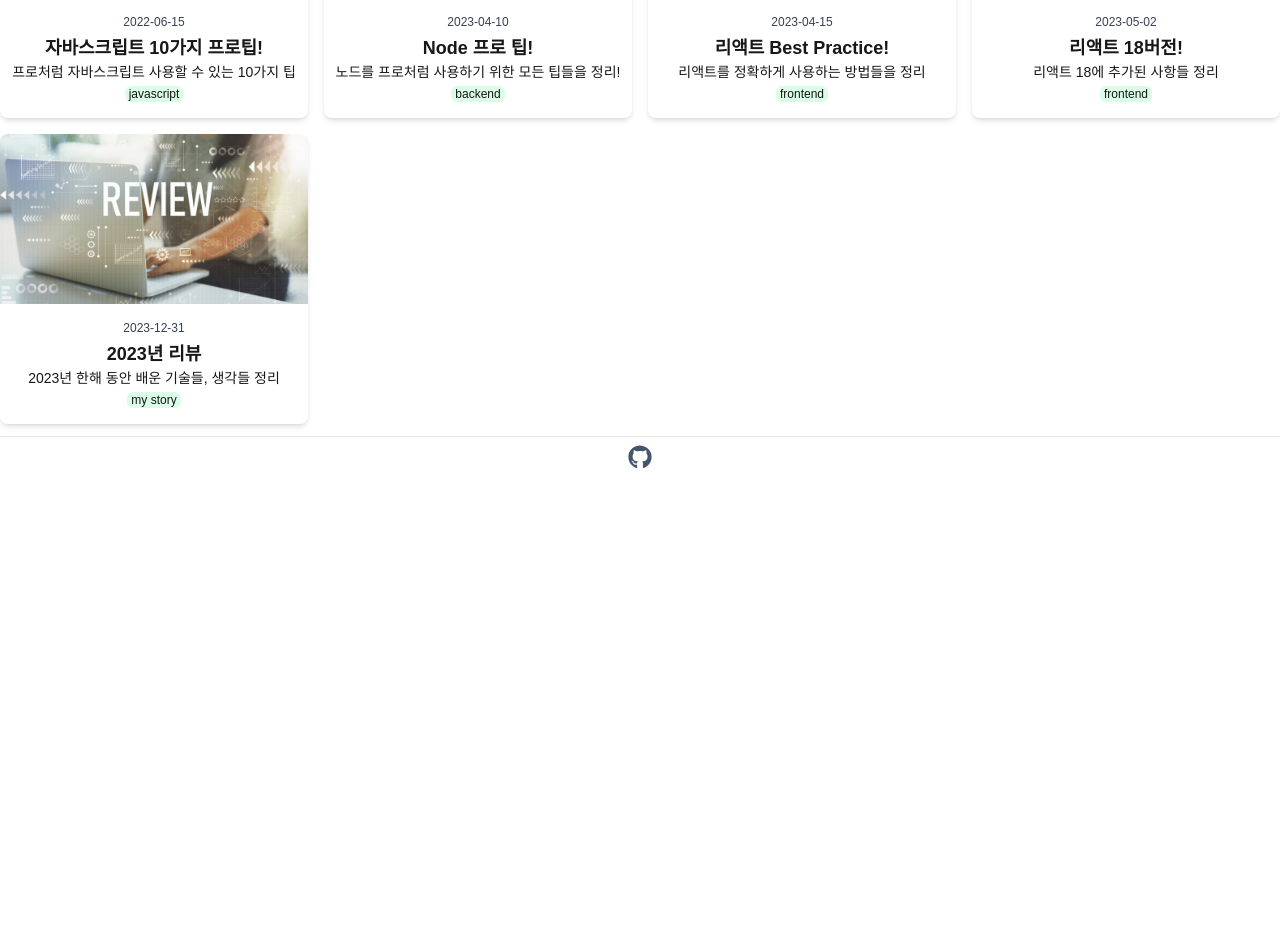
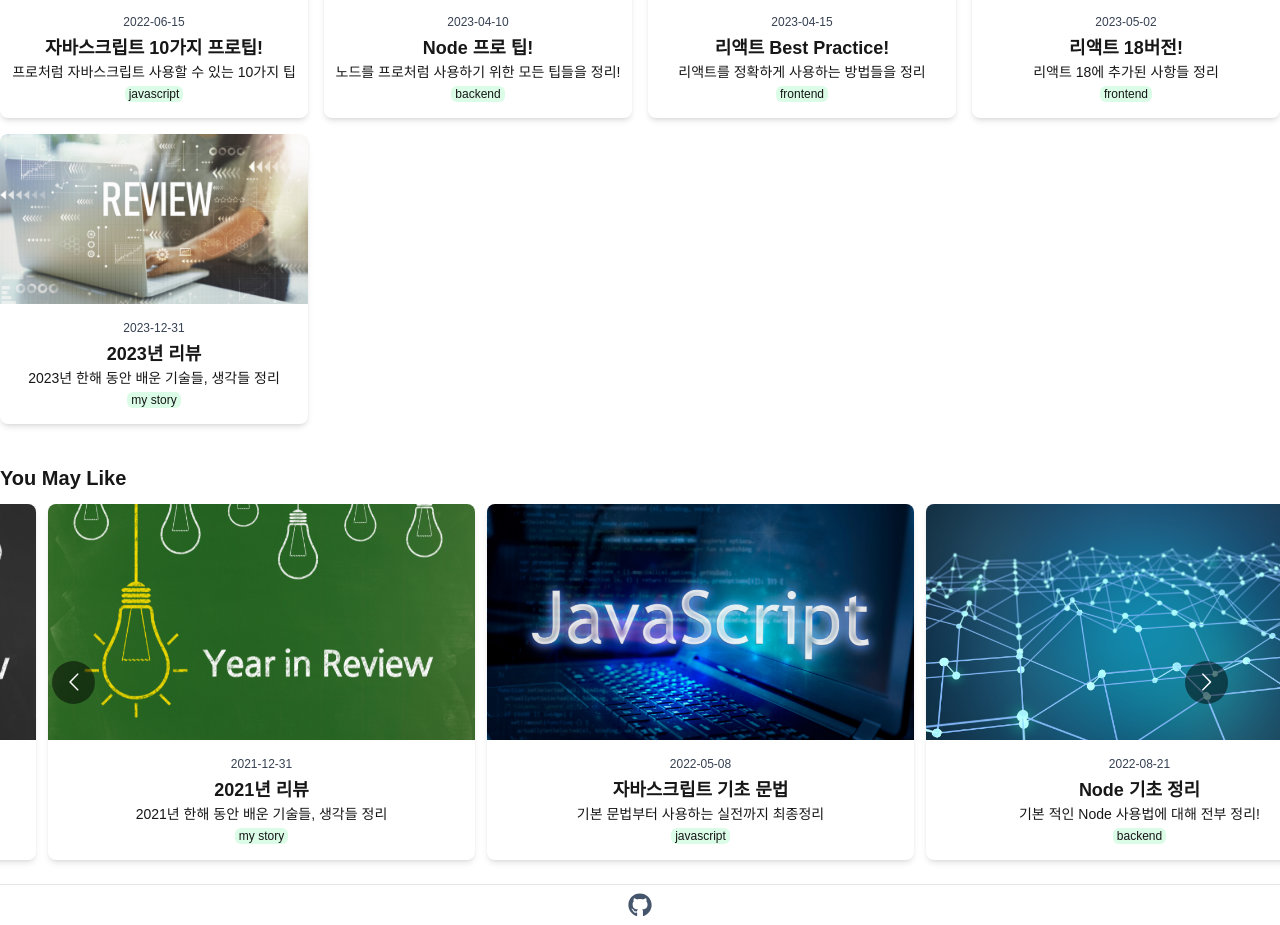
Before and after one commit to hheeseung/hlog, a Next.js app: page / in a window 1280 px wide. Shown: the part 564-1489 px from the top of the page. Before the commit the page ends 1041 px from the top, so only its background shows below. Built offline with nearby package versions, Linux system fonts and the light colour scheme.

Commit message:
feat: 캐러셀 형식으로 You May Like 리스트 보여주기

```diff
--- a/package.json
+++ b/package.json
@@ -12,7 +12,8 @@
     "next": "15.2.1",
     "react": "^19.0.0",
     "react-dom": "^19.0.0",
-    "react-icons": "^5.5.0"
+    "react-icons": "^5.5.0",
+    "react-multi-carousel": "^2.8.5"
   },
   "devDependencies": {
     "@eslint/eslintrc": "^3",
--- a/src/app/layout.tsx
+++ b/src/app/layout.tsx
@@ -30,7 +30,7 @@ export default function RootLayout({
         className={`${geistSans.variable} ${geistMono.variable} max-w-7xl mx-auto flex flex-col h-screen antialiased`}
       >
         <Header />
-        <section className='grow'>{children}</section>
+        <main className='grow'>{children}</main>
         <Footer />
       </body>
     </html>
--- a/src/app/page.tsx
+++ b/src/app/page.tsx
@@ -1,12 +1,13 @@
 import FeaturedPostsList from '@/components/FeaturedPostsList';
 import Hero from '@/components/Hero';
+import NonFeaturedPostsList from '@/components/NonFeaturedPostsList';
 
 export default function Home() {
   return (
-    <div>
+    <section>
       <Hero />
-      <h2 className='font-bold text-xl'>Featured Posts</h2>
       <FeaturedPostsList />
-    </div>
+      <NonFeaturedPostsList />
+    </section>
   );
 }
--- /dev/null
+++ b/src/components/CarouselList.tsx
@@ -0,0 +1,30 @@
+'use client';
+import Carousel from 'react-multi-carousel';
+import 'react-multi-carousel/lib/styles.css';
+
+interface Props {
+  children: React.ReactNode;
+}
+
+export default function CarouselList({ children }: Props) {
+  const responsive = {
+    desktop: {
+      breakpoint: { max: 3000, min: 1280 },
+      items: 4,
+    },
+    tablet: {
+      breakpoint: { max: 1280, min: 768 },
+      items: 3,
+    },
+    mobile: {
+      breakpoint: { max: 767, min: 0 },
+      items: 1,
+    },
+  };
+
+  return (
+    <Carousel itemClass='mr-3 my-3' responsive={responsive} infinite={true}>
+      {children}
+    </Carousel>
+  );
+}
--- a/src/components/FeaturedPostsList.tsx
+++ b/src/components/FeaturedPostsList.tsx
@@ -5,10 +5,13 @@ export default async function FeaturedPostsList() {
   const posts = await getFeaturedPosts();
 
   return (
-    <ul className='grid xl:grid-cols-4 lg:grid-cols-3 md:grid-cols-2 sm:grid-cols-1 gap-4 my-3'>
-      {posts.map(({ path, title, description, date, category }) => (
-        <PostCard key={path} title={title} description={description} date={date} category={category} path={path} />
-      ))}
-    </ul>
+    <>
+      <h2 className='font-bold text-xl'>Featured Posts</h2>
+      <section className='grid xl:grid-cols-4 lg:grid-cols-3 md:grid-cols-2 sm:grid-cols-1 gap-4 mt-3 mb-10'>
+        {posts.map(({ path, title, description, date, category }) => (
+          <PostCard key={path} title={title} description={description} date={date} category={category} path={path} />
+        ))}
+      </section>
+    </>
   );
 }
--- a/src/components/Hero.tsx
+++ b/src/components/Hero.tsx
@@ -3,7 +3,7 @@ import Avatar from '../../public/images/avatar.jpeg';
 
 export default function Hero() {
   return (
-    <div className='text-center my-5'>
+    <section className='text-center my-5'>
       <Image
         src={Avatar}
         alt='avatar'
@@ -14,6 +14,6 @@ export default function Hero() {
       />
       <h2 className='font-semibold text-xl'>Heeseung Ha</h2>
       <p>기록은 나의 힘!</p>
-    </div>
+    </section>
   );
 }
--- /dev/null
+++ b/src/components/NonFeaturedPostsList.tsx
@@ -0,0 +1,19 @@
+import 'react-multi-carousel/lib/styles.css';
+import { getNonFeaturedPosts } from '@/service/posts';
+import PostCard from './PostCard';
+import CarouselList from './CarouselList';
+
+export default async function NonFeaturedPostsList() {
+  const posts = await getNonFeaturedPosts();
+
+  return (
+    <section className='my-3'>
+      <h2 className='font-bold text-xl'>You May Like</h2>
+      <CarouselList>
+        {posts.map(({ path, title, description, date, category }) => (
+          <PostCard key={path} title={title} description={description} date={date} category={category} path={path} />
+        ))}
+      </CarouselList>
+    </section>
+  );
+}
--- a/src/components/PostCard.tsx
+++ b/src/components/PostCard.tsx
@@ -10,7 +10,7 @@ interface Card {
 
 export default function PostCard({ title, description, date, category, path }: Card) {
   return (
-    <li className='w-full rounded-lg shadow-md'>
+    <article className='w-full rounded-lg shadow-md'>
       <Image
         src={`/images/posts/${path}.png`}
         width={300}
@@ -27,6 +27,6 @@ export default function PostCard({ title, description, date, category, path }: C
         </div>
         <p className='text-xs bg-green-100 w-fit mx-auto px-1 rounded-md'>{category}</p>
       </div>
-    </li>
+    </article>
   );
 }
```
Also changed, not shown: 1 other file (tests, documents, lock files or other folders).
